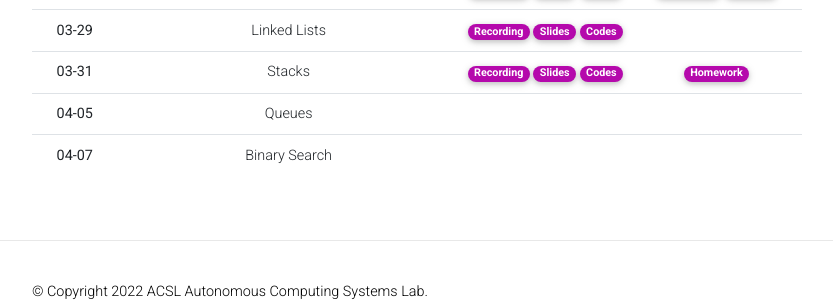
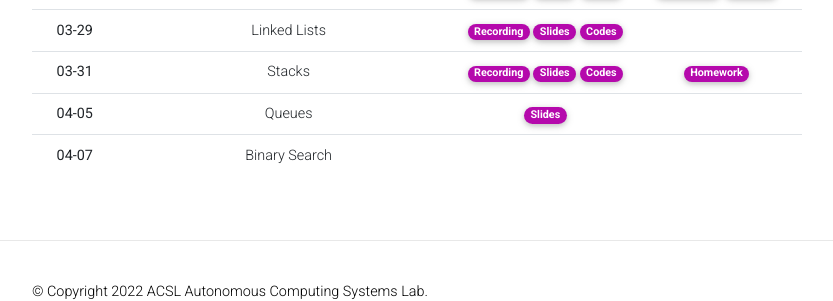
Before and after one commit to Uehwan/Uehwan.github.io, a Jekyll site: the page built from _teaching/datastruct22sp.md, in a window 1280 px wide and 900 px high, scrolled down 666 px. Shown: the part 557-858 px from the top of the window, without its empty margins (223-1056 px from the left). Built offline with Jekyll 4.4.1, drawn with Linux system fonts in a browser that asks for light colours; nearby versions of some CDN libraries; comment, search, counter and statistics services are not loaded; a style sheet for code colours, icons or effects is not loaded.

Commit message:
[ds22sp] 22-04-05 pre

```diff
--- a/_teaching/datastruct22sp.md
+++ b/_teaching/datastruct22sp.md
@@ -120,7 +120,7 @@
       <td>Queues</td>
       <td>
         <!--a href="https://youtu.be/zgdbPrBmg5A" target="_blank" class="badge badge-pill" style="background-color:#B509AC;">Recording</a-->
-        <!--a href="https://docs.google.com/presentation/d/1qwWXB62idf3332JFdYpbSoRAb8rkhKBZmkOKQDqmatM/edit?usp=sharing" target="_blank" class="badge badge-pill" style="background-color:#B509AC;">Slides</a-->
+        <a href="https://docs.google.com/presentation/d/1P1TKmDla9YPMtvYyJo8nLyUtINL-OxqMJTgwJhWFbDM/edit?usp=sharing" target="_blank" class="badge badge-pill" style="background-color:#B509AC;">Slides</a>
         <!--a href="https://colab.research.google.com/drive/1S9OYcv8v-KU1w1RI_t7fEb78EGjrQ3Aw?usp=sharing" target="_blank" class="badge badge-pill" style="background-color:#B509AC;">Codes</a-->
       </td>
       <td>
```
